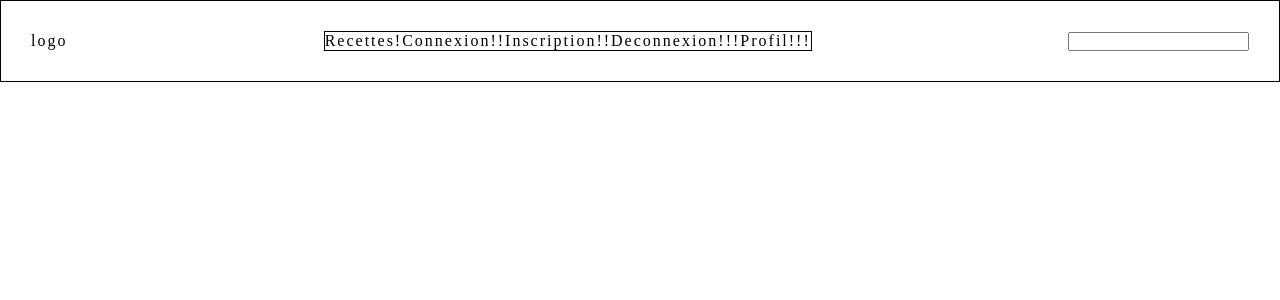
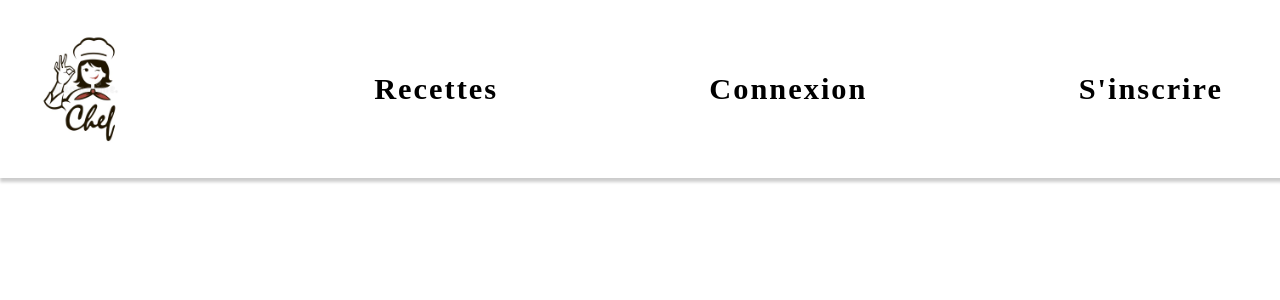
Before and after one commit to ValerianGerin/chiefApp, a React (Create React App) app in the folder client/: page / in a window 1280 px wide. Shown: the top 300 px of the page. Built offline with nearby package versions, Linux system fonts and the light colour scheme.

Commit message:
setting up navbar

```diff
--- a/client/src/components/header/navbar/Navbar.js
+++ b/client/src/components/header/navbar/Navbar.js
@@ -1,22 +1,55 @@
-import React from "react";
+import React, { useContext, useState } from "react";
+import { Link } from "react-router-dom";
+
+import { AuthContext } from "../../../context/AuthContext";
+
 import style from "./Navbar.module.scss";
+import logo from "../../../assets/img/logo.jpg";
 
+import { VscAccount } from "react-icons/vsc";
+import { AiOutlineLogout } from "react-icons/ai";
 
 const Navbar = () => {
+  const { loggedStatus, logout } = useContext(AuthContext);
+
   return (
-    <div className={style.navbar}>
-      <div>logo</div>
+    <nav className={style.navbar}>
       <ul>
-        <li>Recettes!</li>
-        <li>Connexion!!</li>
-        <li>Inscription!!</li>
-        <li>Deconnexion!!!</li>
-        <li>Profil!!!</li>
+        <li>
+          <Link to="/">
+            <img src={logo} alt="logo" />
+          </Link>
+        </li>
 
+        <li>
+          <Link to="/recipes">Recettes</Link>
+        </li>
+        {loggedStatus.isLogged ? (
+          <>
+            <li>
+              <Link to="/profil">
+                <VscAccount size={45}></VscAccount>
+              </Link>
+            </li>
+            <li>
+              <Link to="/">
+                <AiOutlineLogout size={45} onClick={logout}></AiOutlineLogout>
+              </Link>
+            </li>
+          </>
+        ) : (
+          <>
+            <li>
+              <Link to="/login">Connexion</Link>
+            </li>
+            <li>
+              <Link to="/register">S'inscrire</Link>
+            </li>
+          </>
+        )}
       </ul>
-      <input/>
-    </div>
-  )
-}
+    </nav>
+  );
+};
 
-export default Navbar
+export default Navbar;
--- a/client/src/components/header/navbar/Navbar.module.scss
+++ b/client/src/components/header/navbar/Navbar.module.scss
@@ -1,17 +1,30 @@
 @import "../../../index.scss";
 
-.navbar{
-  border: 1px solid;
-  width: 100%;
-  padding: 30px;
-  position: fixed;
-  display: flex;
-  justify-content: space-between;
-  align-items: center;
+.navbar {
+  font-size: 1.9rem;
+  font-weight: bold;
+  box-shadow: 2px 2px 3px 2px rgba(0, 0, 0, 0.2);
+  min-width: 650px;
+  img {
+    width: 170px;
+    height: 170px;
+    max-width: 170px;
+    min-width: 170px;
+  }
   ul{
     display: flex;
     justify-content: space-between;
-    border: 1px solid;
+    align-items: center;
+    li:not(:first-child){
+       padding: 7px;
+       border-radius: 10px;
+       &:hover{
+         background-color: var(--lightgray);
+       }
+    }
+    li:last-child{
+      margin-right: 50px;
+    }
 
   }
 }
```
